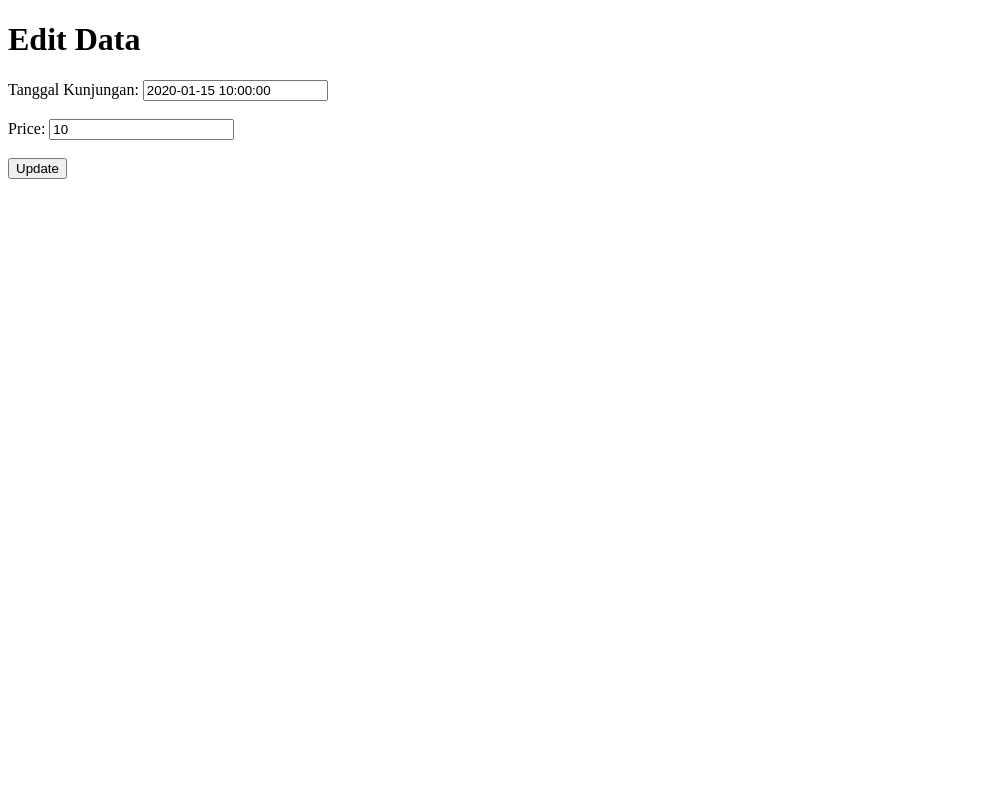
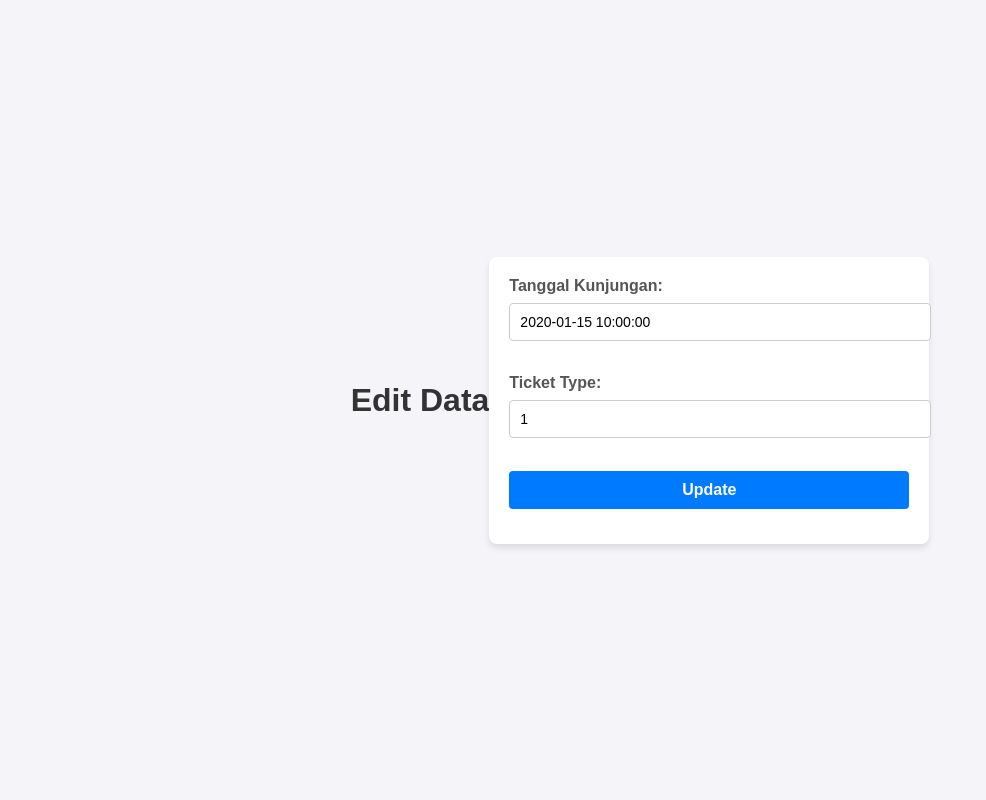
Before and after one commit to mibnusofyan/tas-tes-week6, a PHP site: page /edit.php?id=1 in a window 1280 px wide. Shown: the whole page, without its empty margins (0-986 px from the left). Run offline with PHP 8.4, Linux system fonts and the light colour scheme; tables that the repository leaves empty or names only in its code hold one stand-in row (values such as "Sample post").

Commit message:
fixing "Update" & Adding CSS

```diff
--- /dev/null
+++ b/edit.css
@@ -0,0 +1,63 @@
+body {
+    font-family: Arial, sans-serif;
+    background-color: #f4f4f9;
+    margin: 0;
+    padding: 0;
+    display: flex;
+    justify-content: center;
+    align-items: center;
+    height: 100vh;
+}
+
+h1 {
+    text-align: center;
+    color: #333;
+}
+
+form {
+    background: #fff;
+    padding: 20px;
+    border-radius: 8px;
+    box-shadow: 0 4px 6px rgba(0, 0, 0, 0.1);
+    width: 100%;
+    max-width: 400px;
+}
+
+label {
+    display: block;
+    margin-bottom: 8px;
+    font-weight: bold;
+    color: #555;
+}
+
+input[type="text"],
+input[type="hidden"],
+input[type="tiket"],
+button {
+    width: 100%;
+    padding: 10px;
+    margin-bottom: 15px;
+    border: 1px solid #ccc;
+    border-radius: 4px;
+    font-size: 14px;
+}
+
+button {
+    background-color: #007bff;
+    color: #fff;
+    border: none;
+    cursor: pointer;
+    font-size: 16px;
+    font-weight: bold;
+}
+
+button:hover {
+    background-color: #0056b3;
+}
+
+form input:focus,
+form button:focus {
+    outline: none;
+    border-color: #007bff;
+    box-shadow: 0 0 5px rgba(0, 123, 255, 0.5);
+}
--- a/edit.php
+++ b/edit.php
@@ -1,22 +1,17 @@
 <?php
-// Koneksi ke database
-$conn = new mysqli("localhost", "root", "", "menara_teratai");
-
-// Periksa koneksi
-if ($conn->connect_error) {
-    die("Koneksi gagal: " . $conn->connect_error);
-}
+// Include database connection
+include 'connection.php';
 
 // Periksa apakah form telah disubmit
 if ($_SERVER["REQUEST_METHOD"] == "POST") {
     $id = $_POST['id'];
-    $nama = $_POST['nama'];
-    $email = $_POST['email'];
+    $tanggal = $_POST['tanggal'];
+    $tiket= $_POST['tiket'];
 
     // Query untuk update data
-    $sql = "UPDATE bookings SET nama=?, email=? WHERE id=?";
+    $sql = "UPDATE bookings SET visit_date=?, ticket_type_id=? WHERE id=?";
     $stmt = $conn->prepare($sql);
-    $stmt->bind_param("ssi", $nama, $email, $id);
+    $stmt->bind_param("ssi", $tanggal, $tiket, $id);
 
     if ($stmt->execute()) {
         echo "Data berhasil diperbarui!";
@@ -51,15 +46,16 @@ $conn->close();
     <meta charset="UTF-8">
     <meta name="viewport" content="width=device-width, initial-scale=1.0">
     <title>Edit Data</title>
+    <link rel="stylesheet" href="edit.css">
 </head>
 <body>
     <h1>Edit Data</h1>
     <form method="POST" action="">
         <input type="hidden" name="id" value="<?php echo $data['id']; ?>">
-        <label for="nama">Tanggal Kunjungan:</label>
-        <input type="text" id="nama" name="nama" value="<?php echo $data['visit_date']; ?>" required><br><br>
-        <label for="price">Price:</label>
-        <input type="price" id="price" name="price" value="<?php echo $data['total_price']; ?>" required><br><br>
+        <label for="tanggal">Tanggal Kunjungan:</label>
+        <input type="text" id="tanggal" name="tanggal" value="<?php echo $data['visit_date']; ?>" required><br><br>
+        <label for="tiket">Ticket Type:</label>
+        <input type="tiket" id="tiket" name="tiket" value="<?php echo $data['ticket_type_id']; ?>" required><br><br>
         <button type="submit">Update</button>
     </form>
 </body>
```
